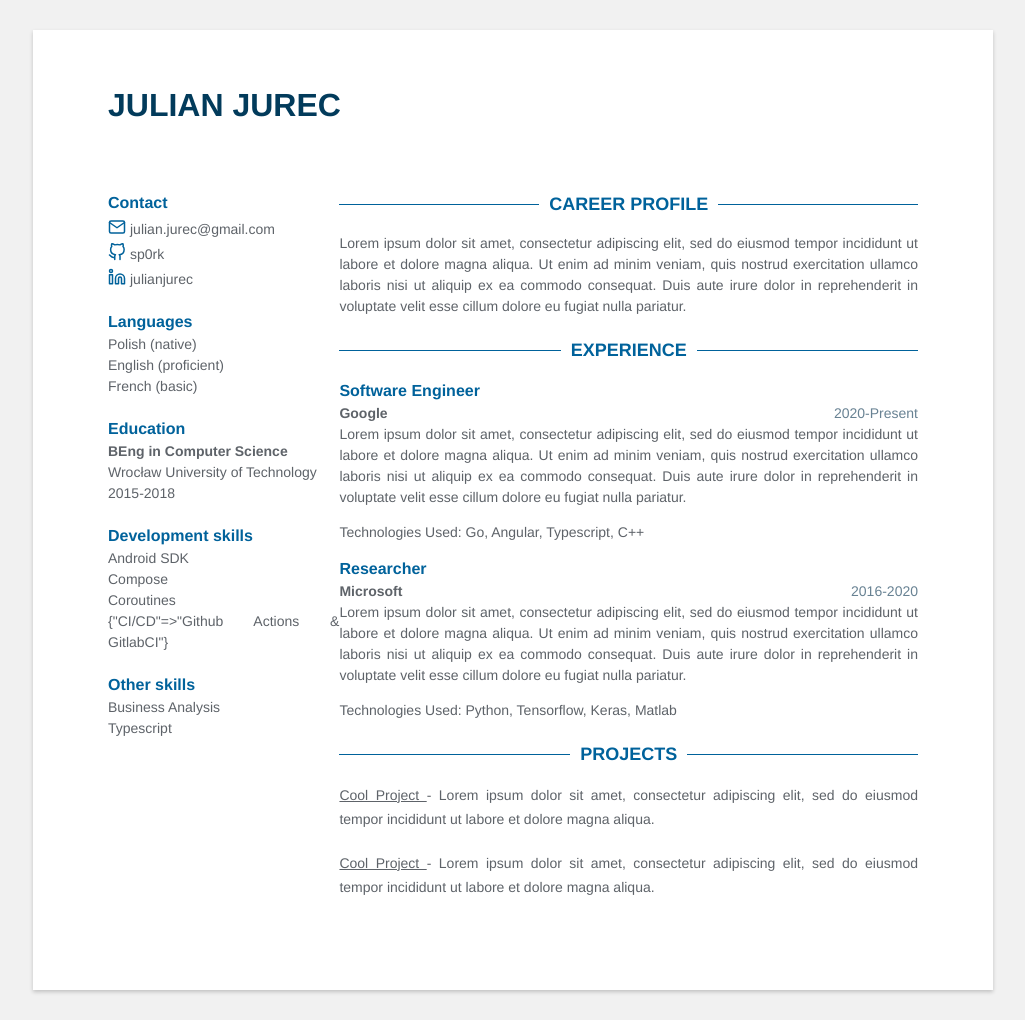
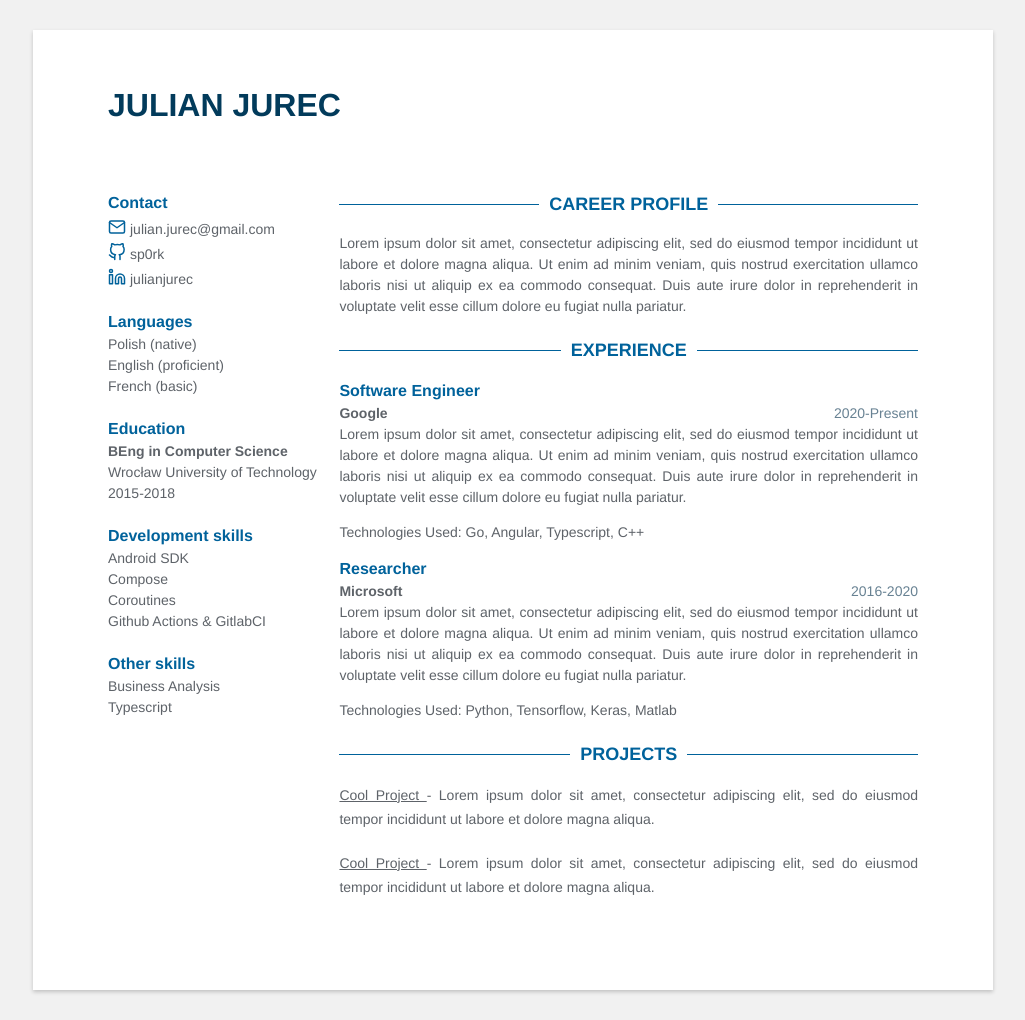
Before and after one commit to sp0rk/sp0rk.github.io, a Jekyll site: the page built from index.html, in a window 1280 px wide. Shown: the whole page, without its empty margins (127-1152 px from the left). Built offline with Jekyll 4.4.1, drawn with Linux system fonts in a browser that asks for light colours.

Commit message:
Update ci/cd skills

```diff
--- a/_data/data.yml
+++ b/_data/data.yml
@@ -27,7 +27,7 @@ skills:
       - Android SDK
       - Compose
       - Coroutines
-      - CI/CD: Github Actions & GitlabCI
+      - Github Actions & GitlabCI
   - category: Other
     skill:
       - Business Analysis
```
Also changed, not shown: .github/workflows/deploy-pages.yml.
